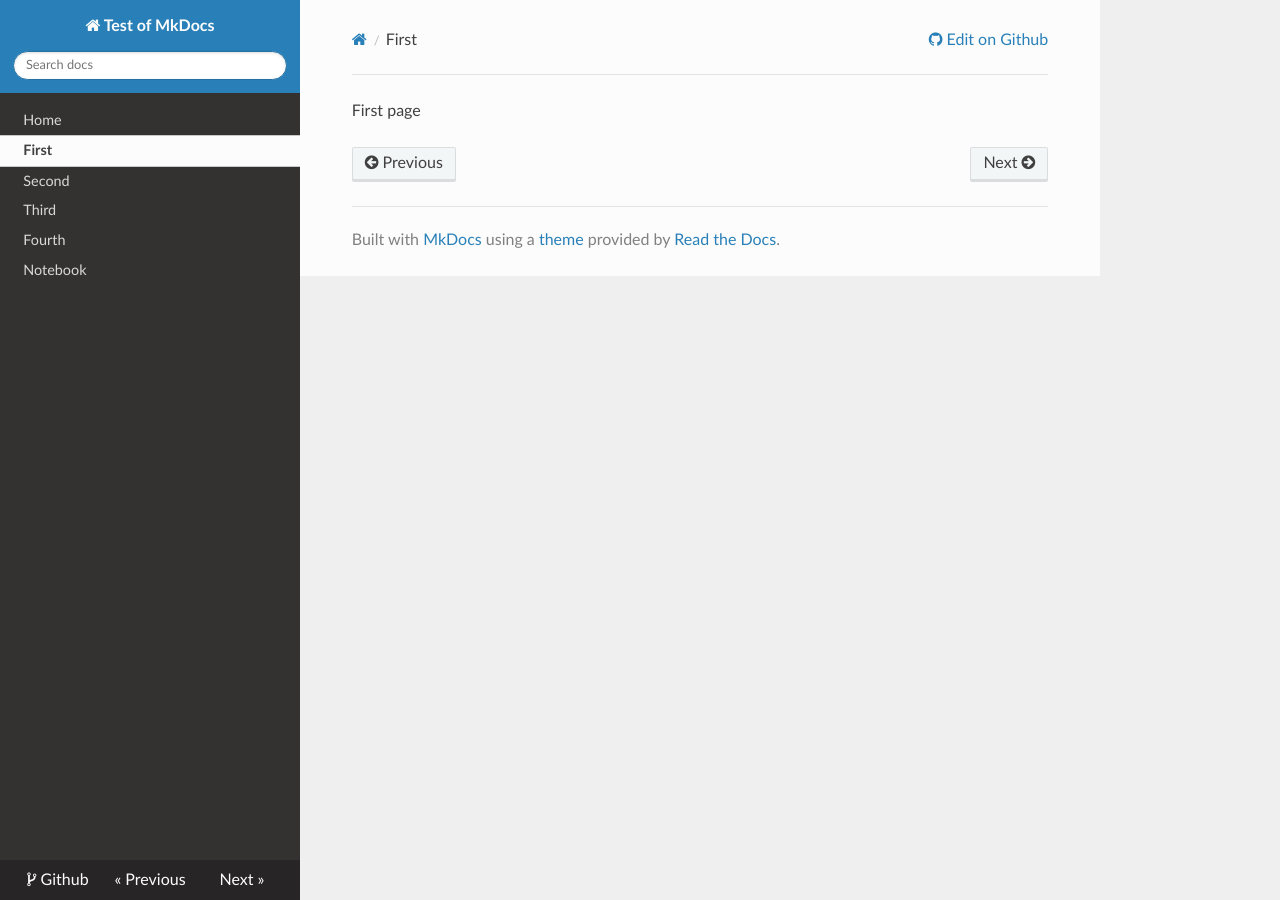
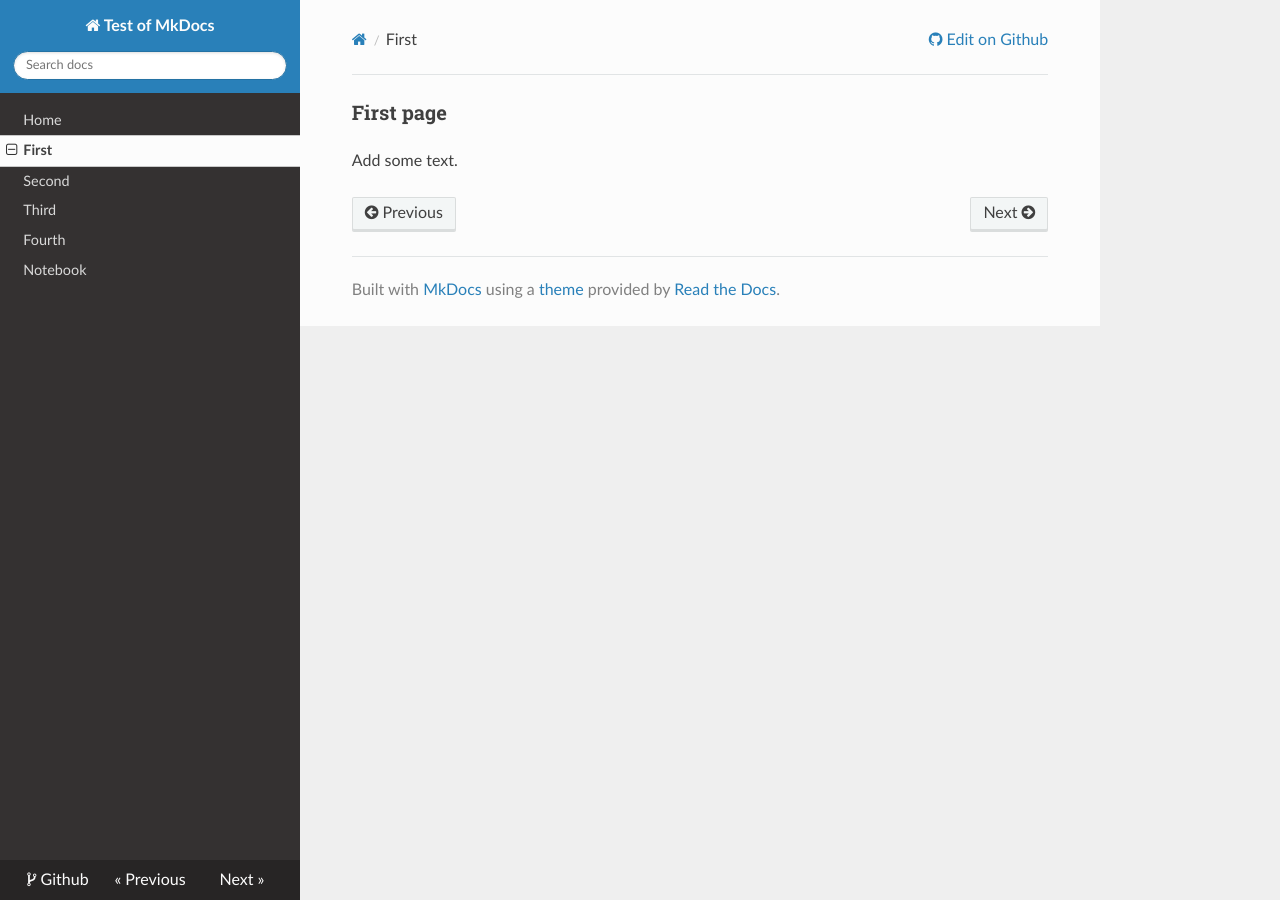
Before and after one commit to tombaker/mkdocstest, an MkDocs documentation site: the page built from docs/first.md, in a window 1280 px wide. Built offline with MkDocs 1.6.1, drawn with Linux system fonts in a browser that asks for light colours; nearby versions of some CDN libraries; old or Windows-style settings are respelled for this version of MkDocs.

Commit message:
first.md

```diff
--- a/docs/first.md
+++ b/docs/first.md
@@ -1 +1,3 @@
-First page
+### First page
+
+Add some text.
```
